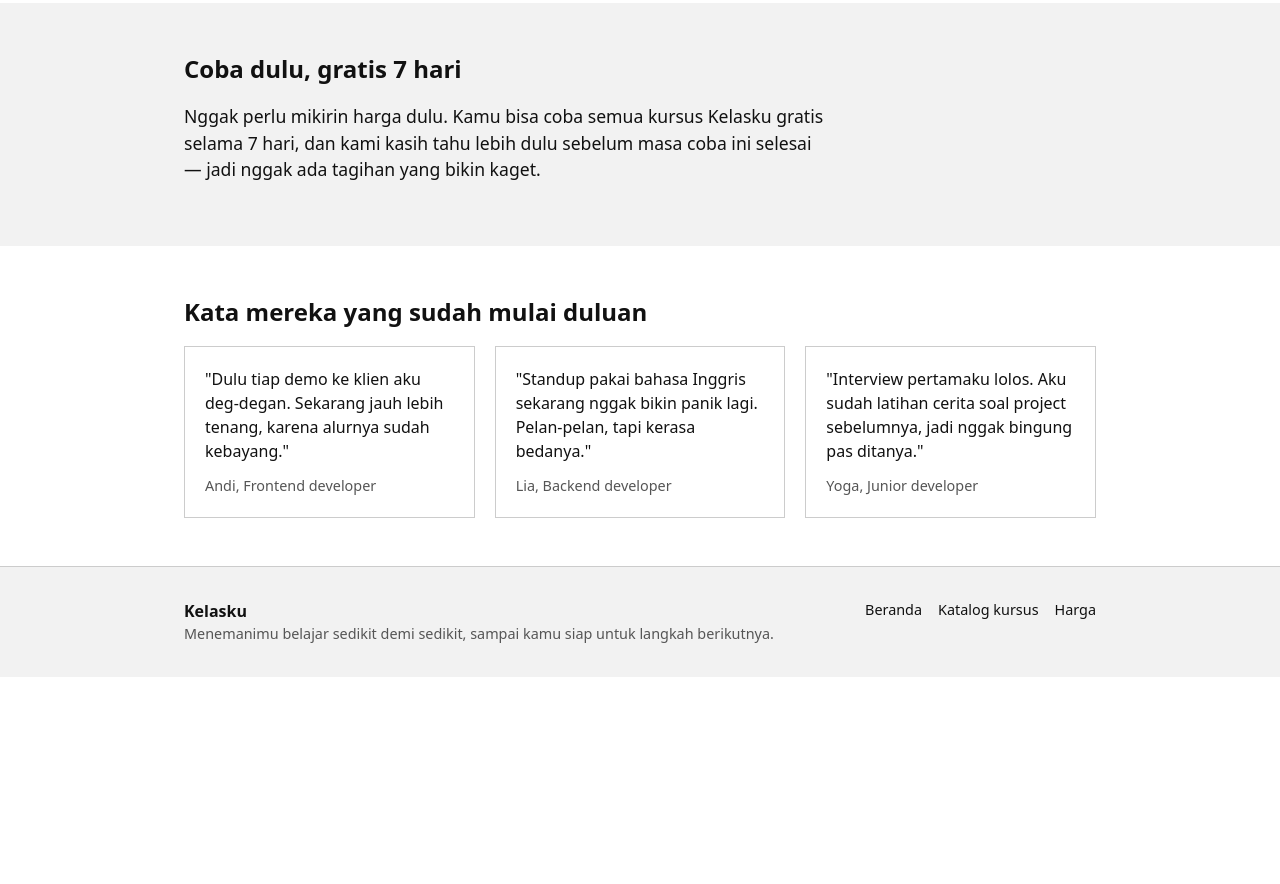
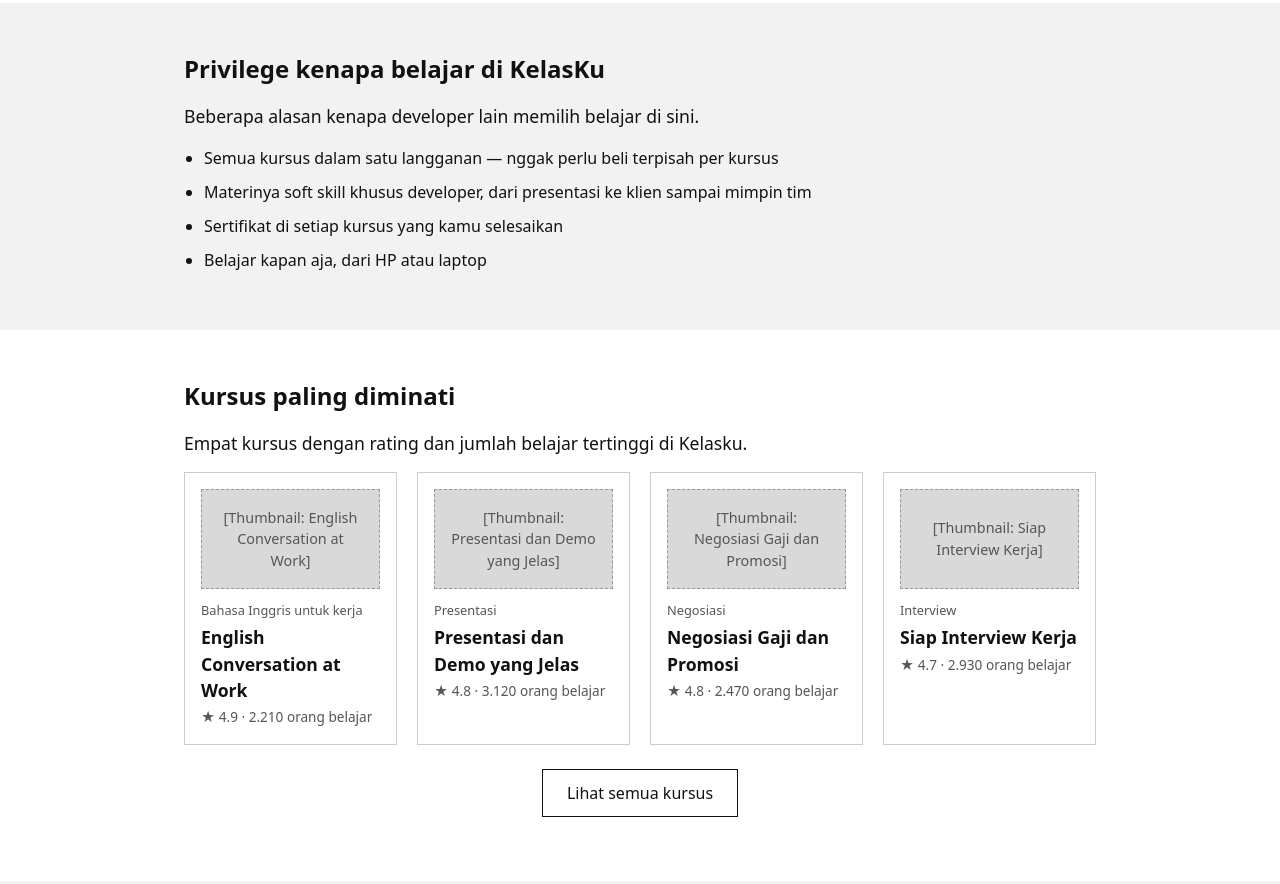
Before and after one commit to afsuyadi/designsense-idnremote, a plain HTML site: page website/index.html in a window 1280 px wide. Shown: the part 417-1301 px from the top of the page. Before the commit the page ends 1094 px from the top, so only its background shows below. Drawn offline with Linux system fonts and the light colour scheme.

Commit message:
Fix layout after feedback

```diff
--- a/website/index.html
+++ b/website/index.html
@@ -28,6 +28,55 @@
           <button type="button" class="btn">Mulai gratis</button>
         </div>
         <div class="placeholder">[Foto: developer belajar dari laptop di malam hari]</div>
+      </div>
+    </section>
+
+    <section class="alt">
+      <div class="wrap">
+        <h2>Privilege kenapa belajar di KelasKu</h2>
+        <p class="lead">Beberapa alasan kenapa developer lain memilih belajar di sini.</p>
+        <ul class="privilege-list">
+          <li>Semua kursus dalam satu langganan — nggak perlu beli terpisah per kursus</li>
+          <li>Materinya soft skill khusus developer, dari presentasi ke klien sampai mimpin tim</li>
+          <li>Sertifikat di setiap kursus yang kamu selesaikan</li>
+          <li>Belajar kapan aja, dari HP atau laptop</li>
+        </ul>
+      </div>
+    </section>
+
+    <section>
+      <div class="wrap">
+        <h2>Kursus paling diminati</h2>
+        <p class="lead">Empat kursus dengan rating dan jumlah belajar tertinggi di Kelasku.</p>
+        <div class="course-grid course-grid-compact">
+          <article class="course-card">
+            <div class="placeholder">[Thumbnail: English Conversation at Work]</div>
+            <p class="category">Bahasa Inggris untuk kerja</p>
+            <h3>English Conversation at Work</h3>
+            <p class="meta">★ 4.9 · 2.210 orang belajar</p>
+          </article>
+          <article class="course-card">
+            <div class="placeholder">[Thumbnail: Presentasi dan Demo yang Jelas]</div>
+            <p class="category">Presentasi</p>
+            <h3>Presentasi dan Demo yang Jelas</h3>
+            <p class="meta">★ 4.8 · 3.120 orang belajar</p>
+          </article>
+          <article class="course-card">
+            <div class="placeholder">[Thumbnail: Negosiasi Gaji dan Promosi]</div>
+            <p class="category">Negosiasi</p>
+            <h3>Negosiasi Gaji dan Promosi</h3>
+            <p class="meta">★ 4.8 · 2.470 orang belajar</p>
+          </article>
+          <article class="course-card">
+            <div class="placeholder">[Thumbnail: Siap Interview Kerja]</div>
+            <p class="category">Interview</p>
+            <h3>Siap Interview Kerja</h3>
+            <p class="meta">★ 4.7 · 2.930 orang belajar</p>
+          </article>
+        </div>
+        <p class="cta-center" style="margin-top:24px;">
+          <a class="btn-secondary" href="katalog.html">Lihat semua kursus</a>
+        </p>
       </div>
     </section>
 
@@ -70,6 +119,9 @@
         <a href="katalog.html">Katalog kursus</a>
         <a href="harga.html">Harga</a>
       </nav>
+      <div class="footer-cta">
+        <button type="button" class="btn">Mulai gratis</button>
+      </div>
     </div>
   </footer>
 </body>
--- a/website/style.css
+++ b/website/style.css
@@ -111,6 +111,22 @@ p {
   background: #333333;
 }
 
+.btn-secondary {
+  display: inline-block;
+  border: 1px solid #111111;
+  background: transparent;
+  color: #111111;
+  font: inherit;
+  font-size: 1rem;
+  padding: 11px 24px;
+  min-height: 44px;
+  text-decoration: none;
+}
+
+.btn-secondary:hover {
+  background: #f2f2f2;
+}
+
 /* Placeholder image box */
 
 .placeholder {
@@ -156,6 +172,18 @@ p {
   font-size: 0.9rem;
   color: #555555;
   margin: 0;
+}
+
+/* Privilege list */
+
+.privilege-list {
+  max-width: 640px;
+  padding-left: 20px;
+  margin: 0;
+}
+
+.privilege-list li {
+  margin-bottom: 10px;
 }
 
 /* Katalog */
@@ -206,6 +234,10 @@ p {
   width: 100%;
   text-align: center;
   margin-top: 16px;
+}
+
+.course-grid-compact {
+  grid-template-columns: repeat(4, 1fr);
 }
 
 /* Harga */
@@ -290,6 +322,10 @@ p {
   color: #555555;
 }
 
+.footer-cta {
+  align-self: center;
+}
+
 @media (max-width: 720px) {
   .hero,
   .testimoni-grid,
```
Also changed, not shown: website/harga.html (+3 -0 lines), website/katalog.html (+3 -3 lines), 2 other files.
